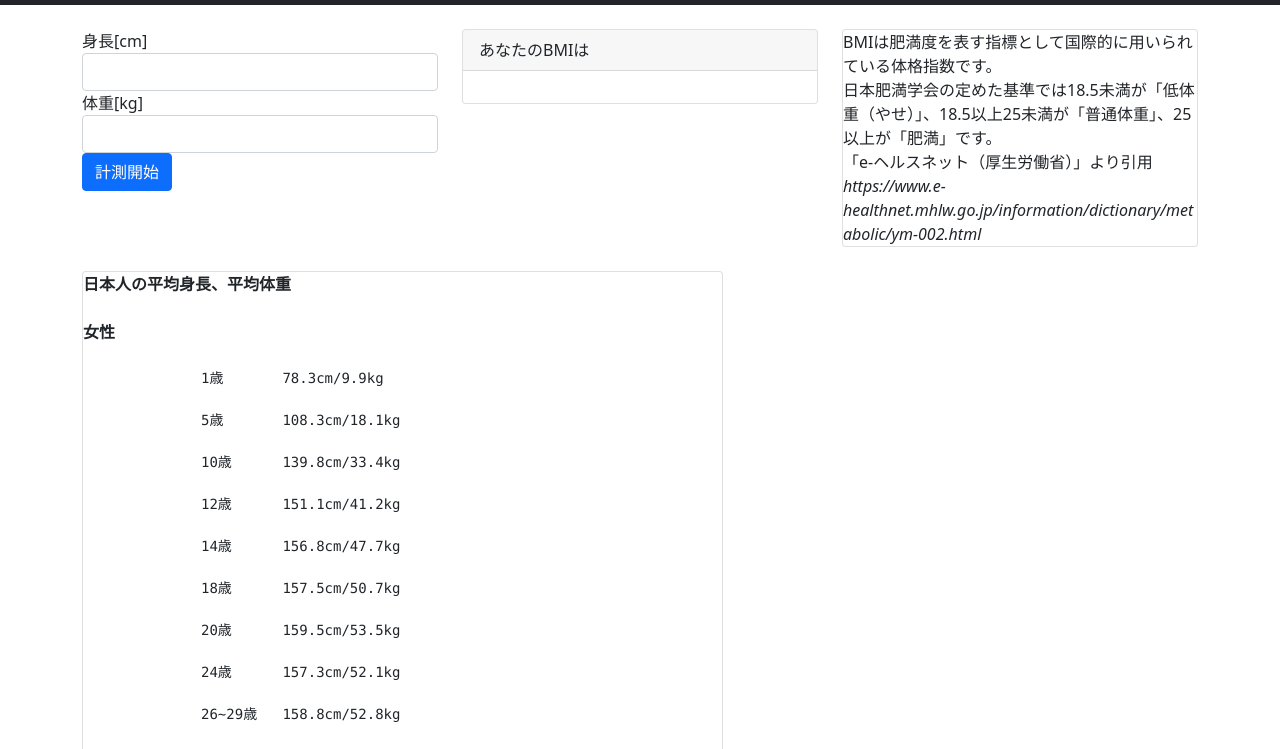
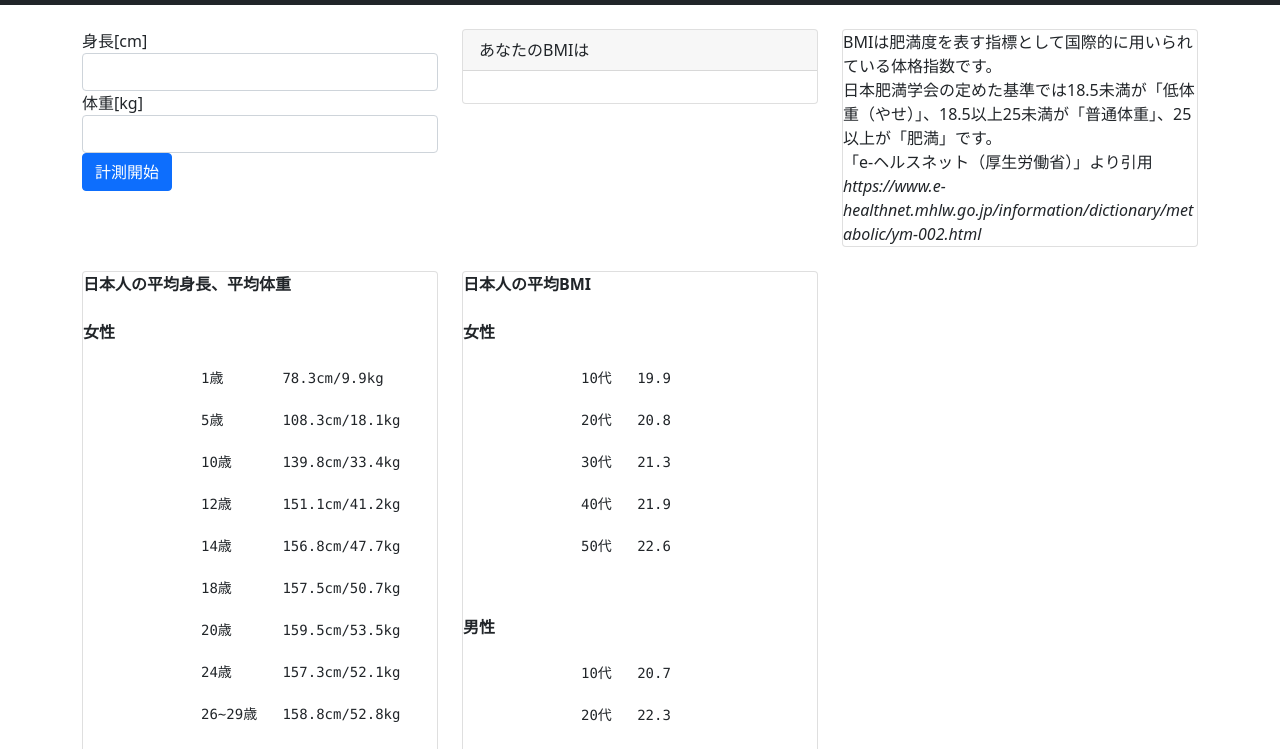
Before and after one commit to Haina71/jig_problem, a plain HTML site: page index.html in a window 1280 px wide. Shown: the part 51-800 px from the top of the page. Drawn offline with nearby package versions, Linux system fonts and the light colour scheme.

Commit message:
Update index.html

```diff
--- a/index.html
+++ b/index.html
@@ -52,7 +52,7 @@
       <!-- 段区切り -->
       <div class="container">
         <div class="row">
-          <section class="col-sm-6 col-md-7 pt-4">
+          <section class="col-sm-6 col-md-4 pt-4">
             <div class="card">
               <strong>日本人の平均身長、平均体重</strong><br>
               <strong>女性</strong><br>
@@ -85,7 +85,7 @@
               </pre>
             </div>
           </section>
-          <section class="col-sm-6 col-md-7 pt-4">
+          <section class="col-sm-6 col-md-4 pt-4">
             <div class="card">
               <strong>日本人の平均BMI</strong><br>
               <strong>女性</strong><br>
```
